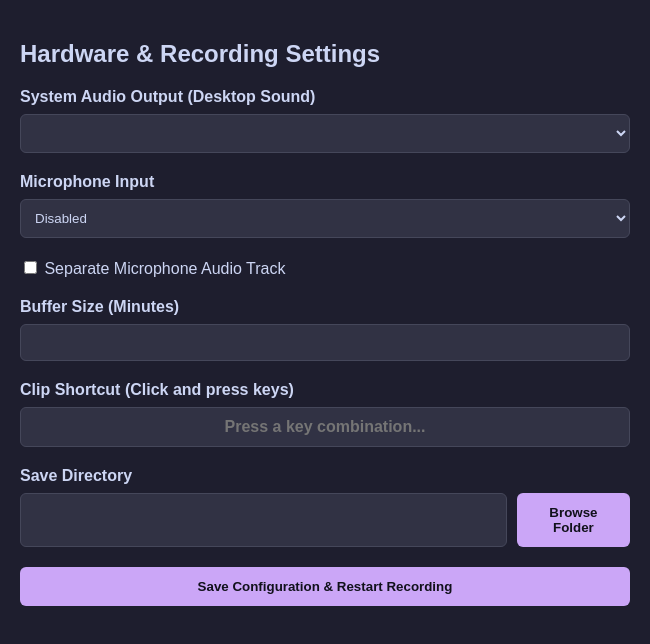
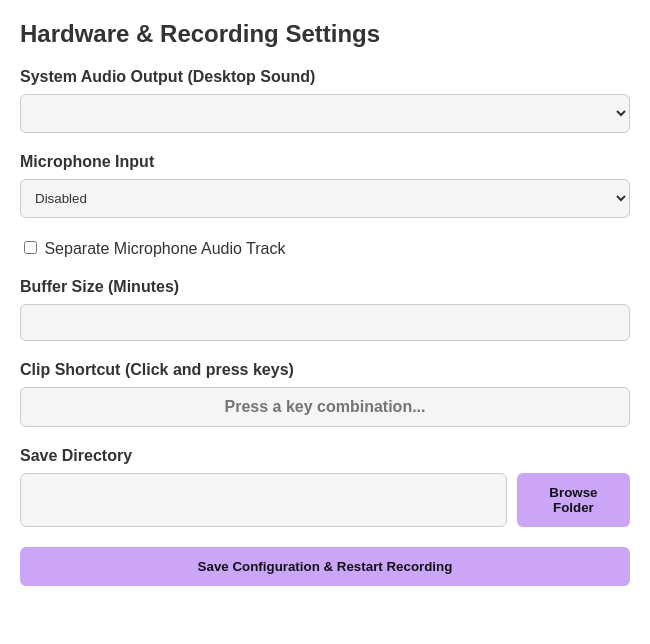
Before and after one commit to JasminDreasond/Tiny-Pony-Clipper, an Electron app: page src/index.html in a window 650 px wide. Drawn offline with Linux system fonts and the light colour scheme; no server answers.

Commit message:
settings layout updated (white mode and dark mode added).

```diff
--- a/src/index.html
+++ b/src/index.html
@@ -5,10 +5,33 @@
     <meta name="viewport" content="width=device-width, initial-scale=1.0" />
     <title>Pony Clipper Settings</title>
     <style>
+      :root {
+        --bg-color: #ffffff;
+        --text-color: #333333;
+        --input-bg: #f5f5f5;
+        --border-color: #cccccc;
+      }
+
+      @media (prefers-color-scheme: dark) {
+        :root {
+          --bg-color: #1e1e2e;
+          --text-color: #e0e0e0;
+          --input-bg: #2a2a35;
+          --border-color: #444455;
+        }
+      }
+
+      input,
+      select,
+      button {
+        background-color: var(--input-bg);
+        color: var(--text-color);
+        border: 1px solid var(--border-color);
+      }
       body {
         font-family: sans-serif;
-        background: #1e1e2e;
-        color: #cdd6f4;
+        background-color: var(--bg-color);
+        color: var(--text-color);
         padding: 20px;
         margin: 0;
       }
@@ -29,9 +52,6 @@
         width: 100%;
         padding: 10px;
         box-sizing: border-box;
-        background: #313244;
-        color: #cdd6f4;
-        border: 1px solid #45475a;
         border-radius: 6px;
       }
       input:focus,
@@ -76,7 +96,7 @@
   </head>
   <body>
     <div class="container">
-      <h2>Hardware & Recording Settings</h2>
+      <h2 style="margin-top: 0px !important">Hardware & Recording Settings</h2>
 
       <div class="form-group">
         <label for="sysInput">System Audio Output (Desktop Sound)</label>
--- a/src/utils/values.js
+++ b/src/utils/values.js
@@ -16,6 +16,9 @@ export const assetsFolder = path.join(rootFolder, './assets');
 
 /** @type {string} */
 export const appIconPath = path.join(assetsFolder, './icons/tray-icon.png');
+
+/** @type {string} */
+export const appIconProcessingPath = path.join(assetsFolder, './icons/tray-icon-processing.png');
 
 /**
  * @returns {{ monitors: Object[], audioOutputs: Object[], audioInputs: Object[] }}
```
